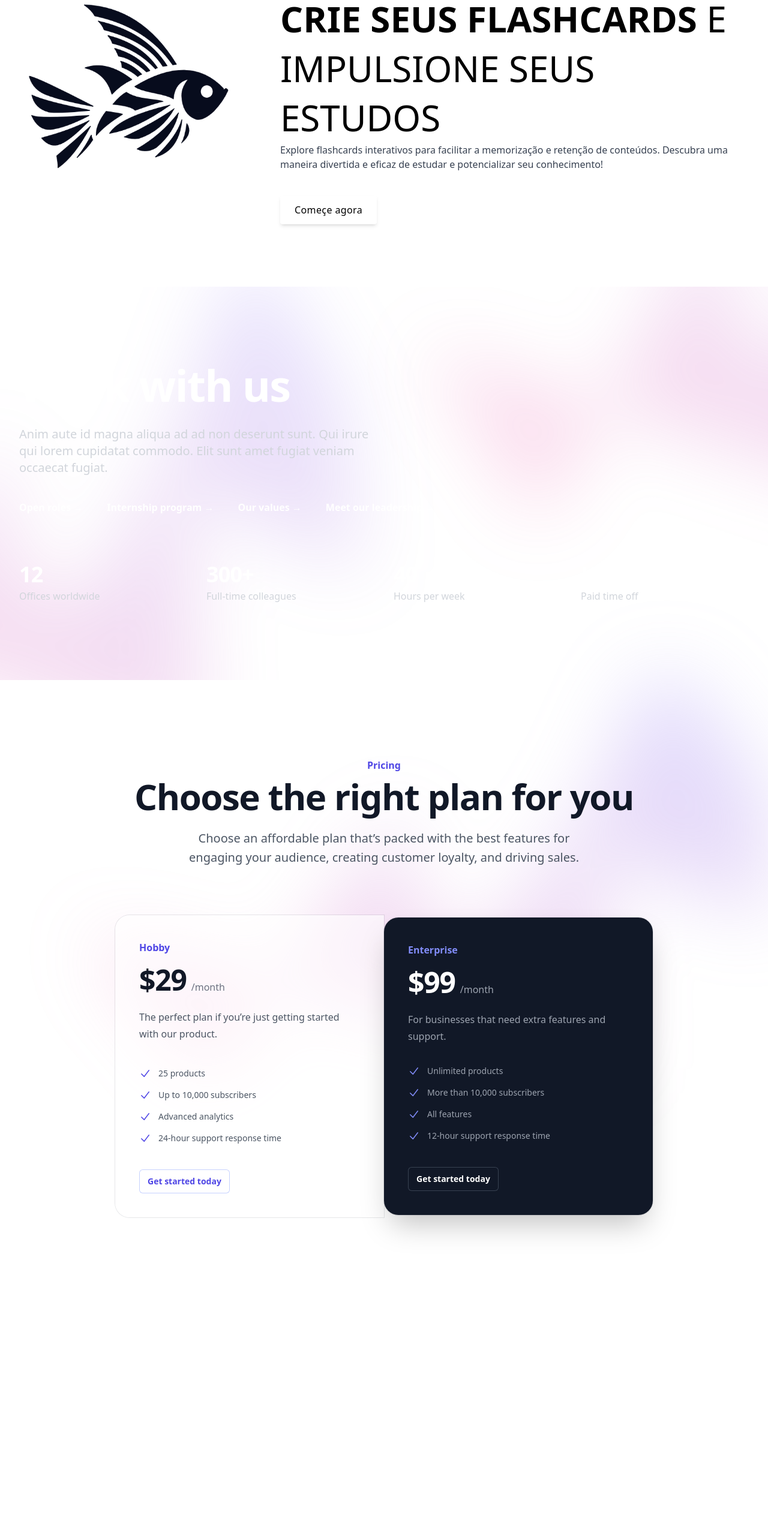
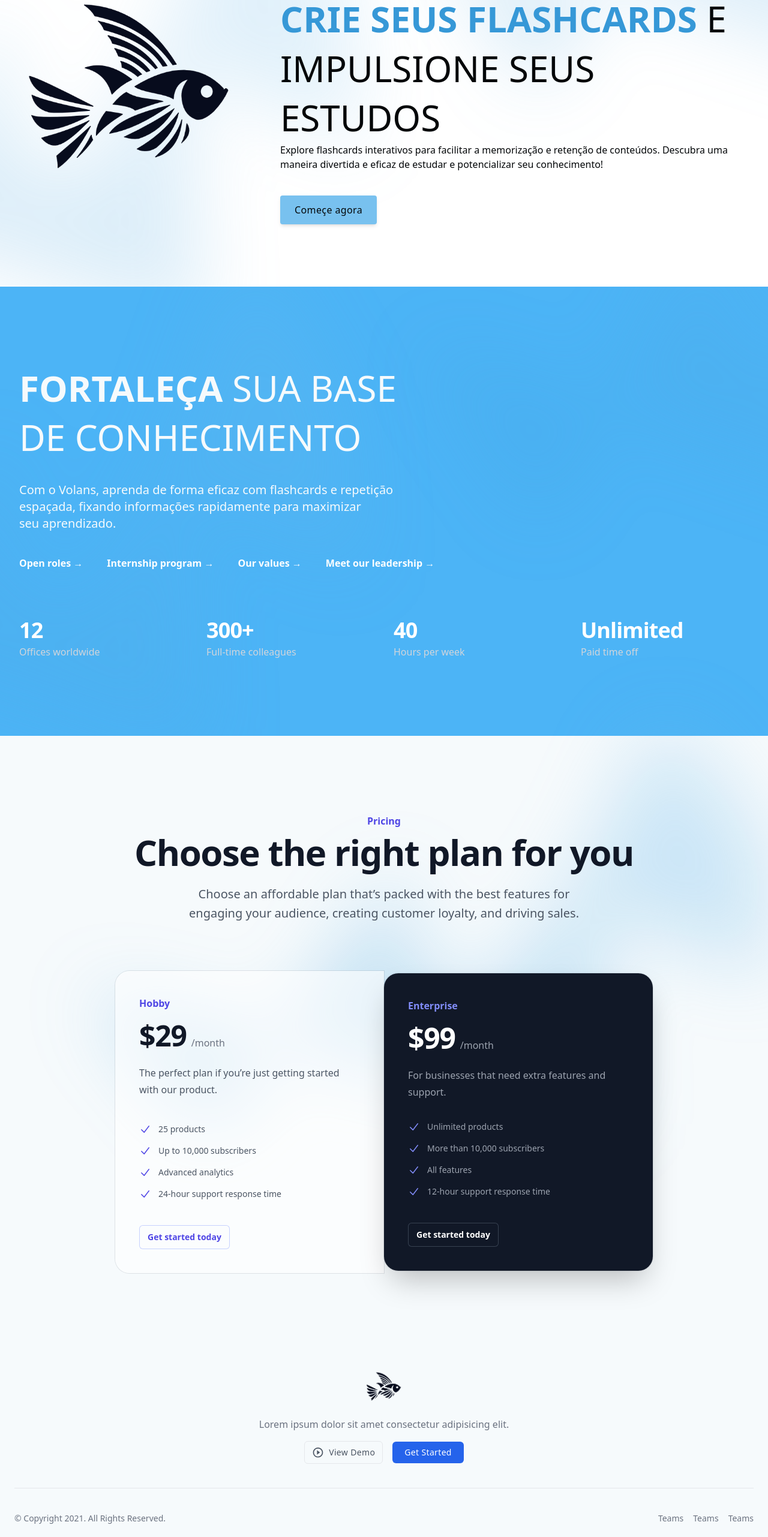
Before and after one commit to Kayke-Denelle/Startup_one, a React (Create React App) app in the folder Front/: page / in a window 1280 px wide. Shown: the part 234-2797 px from the top of the page at 60% size. Before the commit the page ends 2392 px from the top, so only its background shows below. Built offline with nearby package versions, Linux system fonts and the light colour scheme.

Commit message:
0.0.14b - Landing Page Atualizada - 05/11 17:56 - Otávio V. Apolonio

```diff
--- a/Front/src/components/landing-page.js
+++ b/Front/src/components/landing-page.js
@@ -15,8 +15,18 @@ const LandingPage = () => {
     };
 
     return (
-
-        <div className="landing-container">
+      <body>
+        <div className="landing-container" class="relative isolate overflow-hidden">
+          <div className="hidden sm:absolute sm:-top-10 sm:right-1/2 sm:-z-10 sm:mr-10 sm:block sm:transform-gpu sm:blur-3xl" aria-hidden="true">
+            <div className="aspect-[1097/845] w-[68.5625rem] bg-gradient-to-tr from-cor-1 to-cor-2 opacity-20"
+              style={{ clipPath: 'polygon(74.1% 44.1%, 100% 61.6%, 97.5% 26.9%, 85.5% 0.1%, 80.7% 2%, 72.5% 32.5%, 60.2% 62.4%, 52.4% 68.1%, 47.5% 58.3%, 45.2% 34.5%, 27.5% 76.7%, 0.1% 64.9%, 17.9% 100%, 27.6% 76.8%, 76.1% 97.7%, 74.1% 44.1%)' }}>
+            </div>
+          </div>
+          <div className="absolute -top-52 left-1/2 -z-10 -translate-x-1/2 transform-gpu blur-3xl sm:top-[-28rem] sm:ml-16 sm:translate-x-0 sm:transform-gpu" aria-hidden="true">
+            <div className="aspect-[1097/845] w-[68.5625rem] bg-gradient-to-tr from-cor-1 to-cor-2 opacity-20"
+              style={{ clipPath: 'polygon(74.1% 44.1%, 100% 61.6%, 97.5% 26.9%, 85.5% 0.1%, 80.7% 2%, 72.5% 32.5%, 60.2% 62.4%, 52.4% 68.1%, 47.5% 58.3%, 45.2% 34.5%, 27.5% 76.7%, 0.1% 64.9%, 17.9% 100%, 27.6% 76.8%, 76.1% 97.7%, 74.1% 44.1%)' }}>
+            </div>
+          </div>
           <nav className="px-2 sm:px-4 py-4">
             <div className="container flex flex-wrap justify-between items-center mx-auto">
               <Link to="/" className="flex items-center">
@@ -36,7 +46,6 @@ const LandingPage = () => {
                   </svg>
                 </button>
               </div>
-                    {/* Menu móvel */}
               <div className={`w-full md:block md:w-auto ${isMobileMenuOpen ? 'block' : 'hidden'}`} id="mobile-menu">
                 <ul className="flex flex-col mt-4 md:flex-row md:space-x-8 md:mt-0 md:text-sm md:font-medium">
                   <li>
@@ -61,18 +70,18 @@ const LandingPage = () => {
               <div class="flex flex-col items-center justify-between lg:flex-row py-16">
                 <div class="relative hidden lg:mr-16 lg:block lg:w-1/2">
                   <div class="abg-orange-400 mx-auto w-fit overflow-hidden rounded-[6rem] rounded-br-none rounded-tl-none">
-                <img src={require('../Img/LogoVolansBlackNoBG.png')} alt="Volans Logo"/>
+                    <img src={require('../Img/LogoVolansBlackNoBG.png')} alt="Volans Logo" />
                   </div>
                 </div>
                 <div class="relative">
                   <div class="lg:max-w-7xl lg:pr-5 z-40">
                     <p id="header-texto1" class="flex w-fit px-2 py-2 uppercase rounded-md hover:bg-cor-2 transition ease-in-out">Começe agora mesmo sem nenhum custo inicial de assinatura.
                       <svg width="20" height="20" viewBox="0 0 24 24" fill="none" xmlns="http://www.w3.org/2000/svg">
-                    <path d="M5 12H19M19 12L13 6M19 12L13 18" stroke="#010000" stroke-width="2" stroke-linecap="round" stroke-linejoin="round"/>
+                        <path d="M5 12H19M19 12L13 6M19 12L13 18" stroke="#010000" stroke-width="2" stroke-linecap="round" stroke-linejoin="round" />
                       </svg>
                     </p>
-                <h2 class="text-azul-3 text-5xl uppercase max-w-6xl font-light leading-snug text-g1 sm:text-6xl sm:leading-snug"><span class="text-cor-1 font-bold">Crie seus flashcards</span> e impulsione seus estudos</h2>
-                <p class="text-base text-gray-700">Explore flashcards interativos para facilitar a memorização e retenção de conteúdos. Descubra uma maneira divertida e eficaz de estudar e potencializar seu conhecimento!</p>
+                    <h2 class="text-cor-4 text-5xl uppercase max-w-6xl font-light leading-snug text-g1 sm:text-6xl sm:leading-snug"><span class="text-cor-1 font-bold">Crie seus flashcards</span> e impulsione seus estudos</h2>
+                    <p class="text-base text-cor-4">Explore flashcards interativos para facilitar a memorização e retenção de conteúdos. Descubra uma maneira divertida e eficaz de estudar e potencializar seu conhecimento!</p>
                     <div class="mt-10 flex flex-col items-center md:flex-row">
                       <a href="/" class="mb-3 inline-flex h-12 w-fit items-center justify-center rounded bg-cor-2 px-6 font-medium tracking-wide text-cor-4 shadow-md transition ease-in-out hover:bg-cor-3 focus:outline-none md:mr-4 md:mb-0 md:w-auto">Começe agora</a>
                     </div>
@@ -84,17 +93,19 @@ const LandingPage = () => {
 
           <div className="relative isolate overflow-hidden bg-cor-3 py-24 sm:py-32">
             <div className="hidden sm:absolute sm:-top-10 sm:right-1/2 sm:-z-10 sm:mr-10 sm:block sm:transform-gpu sm:blur-3xl" aria-hidden="true">
-    <div className="aspect-[1097/845] w-[68.5625rem] bg-gradient-to-tr from-[#ff4694] to-[#776fff] opacity-20"
-         style={{ clipPath: 'polygon(74.1% 44.1%, 100% 61.6%, 97.5% 26.9%, 85.5% 0.1%, 80.7% 2%, 72.5% 32.5%, 60.2% 62.4%, 52.4% 68.1%, 47.5% 58.3%, 45.2% 34.5%, 27.5% 76.7%, 0.1% 64.9%, 17.9% 100%, 27.6% 76.8%, 76.1% 97.7%, 74.1% 44.1%)' }}></div>
+              <div className="aspect-[1097/845] w-[68.5625rem] bg-gradient-to-tr from-cor-1 to-cor-2 opacity-20"
+                style={{ clipPath: 'polygon(74.1% 44.1%, 100% 61.6%, 97.5% 26.9%, 85.5% 0.1%, 80.7% 2%, 72.5% 32.5%, 60.2% 62.4%, 52.4% 68.1%, 47.5% 58.3%, 45.2% 34.5%, 27.5% 76.7%, 0.1% 64.9%, 17.9% 100%, 27.6% 76.8%, 76.1% 97.7%, 74.1% 44.1%)' }}>
+              </div>
             </div>
             <div className="absolute -top-52 left-1/2 -z-10 -translate-x-1/2 transform-gpu blur-3xl sm:top-[-28rem] sm:ml-16 sm:translate-x-0 sm:transform-gpu" aria-hidden="true">
-    <div className="aspect-[1097/845] w-[68.5625rem] bg-gradient-to-tr from-[#ff4694] to-[#776fff] opacity-20"
-         style={{ clipPath: 'polygon(74.1% 44.1%, 100% 61.6%, 97.5% 26.9%, 85.5% 0.1%, 80.7% 2%, 72.5% 32.5%, 60.2% 62.4%, 52.4% 68.1%, 47.5% 58.3%, 45.2% 34.5%, 27.5% 76.7%, 0.1% 64.9%, 17.9% 100%, 27.6% 76.8%, 76.1% 97.7%, 74.1% 44.1%)' }}></div>
+              <div className="aspect-[1097/845] w-[68.5625rem] bg-gradient-to-tr from-cor-1 to-cor-2 opacity-20"
+                style={{ clipPath: 'polygon(74.1% 44.1%, 100% 61.6%, 97.5% 26.9%, 85.5% 0.1%, 80.7% 2%, 72.5% 32.5%, 60.2% 62.4%, 52.4% 68.1%, 47.5% 58.3%, 45.2% 34.5%, 27.5% 76.7%, 0.1% 64.9%, 17.9% 100%, 27.6% 76.8%, 76.1% 97.7%, 74.1% 44.1%)' }}>
+              </div>
             </div>
             <div className="mx-auto max-w-7xl px-6 lg:px-8">
               <div className="mx-auto max-w-2xl lg:mx-0">
-      <h2 className="text-5xl font-semibold tracking-tight text-white sm:text-7xl">Work with us</h2>
-      <p className="mt-8 text-pretty text-lg font-medium text-gray-300 sm:text-xl">Anim aute id magna aliqua ad ad non deserunt sunt. Qui irure qui lorem cupidatat commodo. Elit sunt amet fugiat veniam occaecat fugiat.</p>
+              <h2 class="text-cor-0 text-5xl uppercase max-w-6xl font-light leading-snug text-g1 sm:text-6xl sm:leading-snug"><span class="text-cor-0 font-bold">Fortaleça </span>sua base de conhecimento</h2>
+                <p className="mt-8 text-pretty text-lg font-medium text-cor-0 sm:text-xl">Com o Volans, aprenda de forma eficaz com flashcards e repetição espaçada, fixando informações rapidamente para maximizar seu aprendizado.</p>
               </div>
               <div className="mx-auto mt-10 max-w-2xl lg:mx-0 lg:max-w-none">
                 <div className="grid grid-cols-1 gap-x-8 gap-y-6 text-base font-semibold text-white sm:grid-cols-2 md:flex lg:gap-x-10">
@@ -108,7 +119,7 @@ const LandingPage = () => {
                     <dt className="text-base text-gray-300">Offices worldwide</dt>
                     <dd className="text-4xl font-semibold tracking-tight text-white">12</dd>
                   </div>
-        <div className="flex flex-col-reverse gap-1">
+                  <div div className="flex flex-col-reverse gap-1">
                     <dt className="text-base text-gray-300">Full-time colleagues</dt>
                     <dd className="text-4xl font-semibold tracking-tight text-white">300+</dd>
                   </div>
@@ -125,10 +136,9 @@ const LandingPage = () => {
             </div>
           </div>
 
-
-<div className="relative isolate bg-white px-6 py-24 sm:py-32 lg:px-8">
+          <div className="relative isolate bg-cor-0 px-6 py-24 sm:py-32 lg:px-8">
             <div className="absolute inset-x-0 -top-3 -z-10 transform-gpu overflow-hidden px-36 blur-3xl" aria-hidden="true">
-    <div className="mx-auto aspect-[1155/678] w-[72.1875rem] bg-gradient-to-tr from-[#ff80b5] to-[#9089fc] opacity-30" style={{ clipPath: 'polygon(74.1% 44.1%, 100% 61.6%, 97.5% 26.9%, 85.5% 0.1%, 80.7% 2%, 72.5% 32.5%, 60.2% 62.4%, 52.4% 68.1%, 47.5% 58.3%, 45.2% 34.5%, 27.5% 76.7%, 0.1% 64.9%, 17.9% 100%, 27.6% 76.8%, 76.1% 97.7%, 74.1% 44.1%)' }}></div>
+              <div className="mx-auto aspect-[1155/678] w-[72.1875rem] bg-gradient-to-tr from-cor-1 to-cor-2 opacity-30" style={{ clipPath: 'polygon(74.1% 44.1%, 100% 61.6%, 97.5% 26.9%, 85.5% 0.1%, 80.7% 2%, 72.5% 32.5%, 60.2% 62.4%, 52.4% 68.1%, 47.5% 58.3%, 45.2% 34.5%, 27.5% 76.7%, 0.1% 64.9%, 17.9% 100%, 27.6% 76.8%, 76.1% 97.7%, 74.1% 44.1%)' }}></div>
             </div>
             <div className="mx-auto max-w-4xl text-center">
               <h2 className="text-base font-semibold leading-7 text-indigo-600">Pricing</h2>
@@ -208,10 +218,37 @@ const LandingPage = () => {
               </div>
             </div>
           </div>
+        </div>
 
-
-
+        <footer class="bg-cor-0">
+          <div class="container px-6 py-8 mx-auto">
+            <div class="flex flex-col items-center text-center">
+              <Link to="/" className="flex items-center">
+                <img src={require('../Img/LogoVolansBlackNoBG.png')} alt="Volans Logo" class="w-auto h-16" />
+              </Link>
+              <p class="max-w-md mx-auto mt-4 text-gray-500 dark:text-gray-400">Lorem ipsum dolor sit amet consectetur adipisicing elit.</p>
+              <div class="flex flex-col mt-4 sm:flex-row sm:items-center sm:justify-center">
+                <button class="flex items-center justify-center order-1 w-full px-2 py-2 mt-3 text-sm tracking-wide text-gray-600 capitalize transition-colors duration-300 transform border rounded-md sm:mx-2 dark:border-gray-400 dark:text-gray-300 sm:mt-0 sm:w-auto hover:bg-gray-50 focus:outline-none focus:ring dark:hover:bg-gray-800 focus:ring-gray-300 focus:ring-opacity-40">
+                  <svg class="w-5 h-5 mx-1" viewBox="0 0 24 24" fill="none" xmlns="http://www.w3.org/2000/svg">
+                    <path d="M12 22C6.47715 22 2 17.5228 2 12C2 6.47715 6.47715 2 12 2C17.5228 2 22 6.47715 22 12C21.9939 17.5203 17.5203 21.9939 12 22ZM4 12.172C4.04732 16.5732 7.64111 20.1095 12.0425 20.086C16.444 20.0622 19.9995 16.4875 19.9995 12.086C19.9995 7.68451 16.444 4.10977 12.0425 4.086C7.64111 4.06246 4.04732 7.59876 4 12V12.172ZM10 16.5V7.5L16 12L10 16.5Z" fill="currentColor"></path>
+                  </svg>
+                  <span class="mx-1">View Demo</span>
+                </button>
+                <button class="w-full px-5 py-2 text-sm tracking-wide text-white capitalize transition-colors duration-300 transform bg-blue-600 rounded-md sm:mx-2 sm:order-2 sm:w-auto hover:bg-blue-500 focus:outline-none focus:ring focus:ring-blue-300 focus:ring-opacity-80">Get started</button>
               </div>
+            </div>
+            <hr class="my-10 border-gray-200 dark:border-gray-700" />
+            <div class="flex flex-col items-center sm:flex-row sm:justify-between">
+              <p class="text-sm text-gray-500">© Copyright 2021. All Rights Reserved.</p>
+              <div class="flex mt-3 -mx-2 sm:mt-0">
+                <Link to="/" className="flex items-center" class="mx-2 text-sm text-gray-500 transition-colors duration-300 hover:text-gray-500 dark:hover:text-gray-300" aria-label="Reddit"> Teams </Link>
+                <Link to="/" className="flex items-center" class="mx-2 text-sm text-gray-500 transition-colors duration-300 hover:text-gray-500 dark:hover:text-gray-300" aria-label="Reddit"> Teams </Link>
+                <Link to="/" className="flex items-center" class="mx-2 text-sm text-gray-500 transition-colors duration-300 hover:text-gray-500 dark:hover:text-gray-300" aria-label="Reddit"> Teams </Link>
+              </div>
+            </div>
+          </div>
+        </footer>
+      </body>
     );
 };
 
--- a/Front/tailwind.config.js
+++ b/Front/tailwind.config.js
@@ -1,10 +1,23 @@
 /** @type {import('tailwindcss').Config} */
-module.exports = {
-  content: [
-    "./src/**/*.{js,jsx,ts,tsx}",
-  ],
-  theme: {
-    extend: {},
+module.exports =
+{
+  content: ["./src/**/*.{js,jsx,ts,tsx}"],
+  theme:
+  {
+    extend:
+    {
+      colors:
+      {
+        cor:
+        {
+          4: '#040709',
+          3: '#4cb4f6',
+          2: '#78c1ef',
+          1: '#3698d7',
+          0: '#f6fafc',
+        },
+      }
+    },
   },
   plugins: [],
 }
```
Lines whose indentation alone changed are shown as unchanged.
